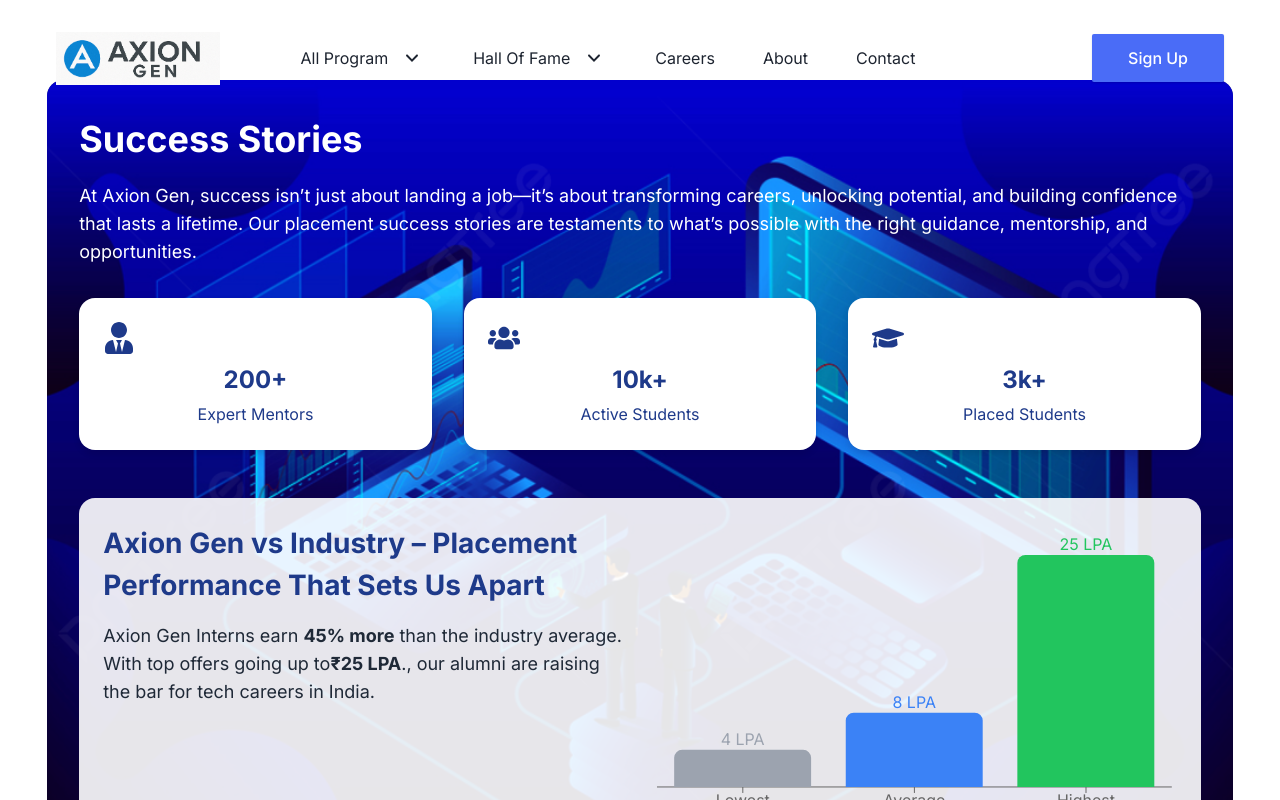
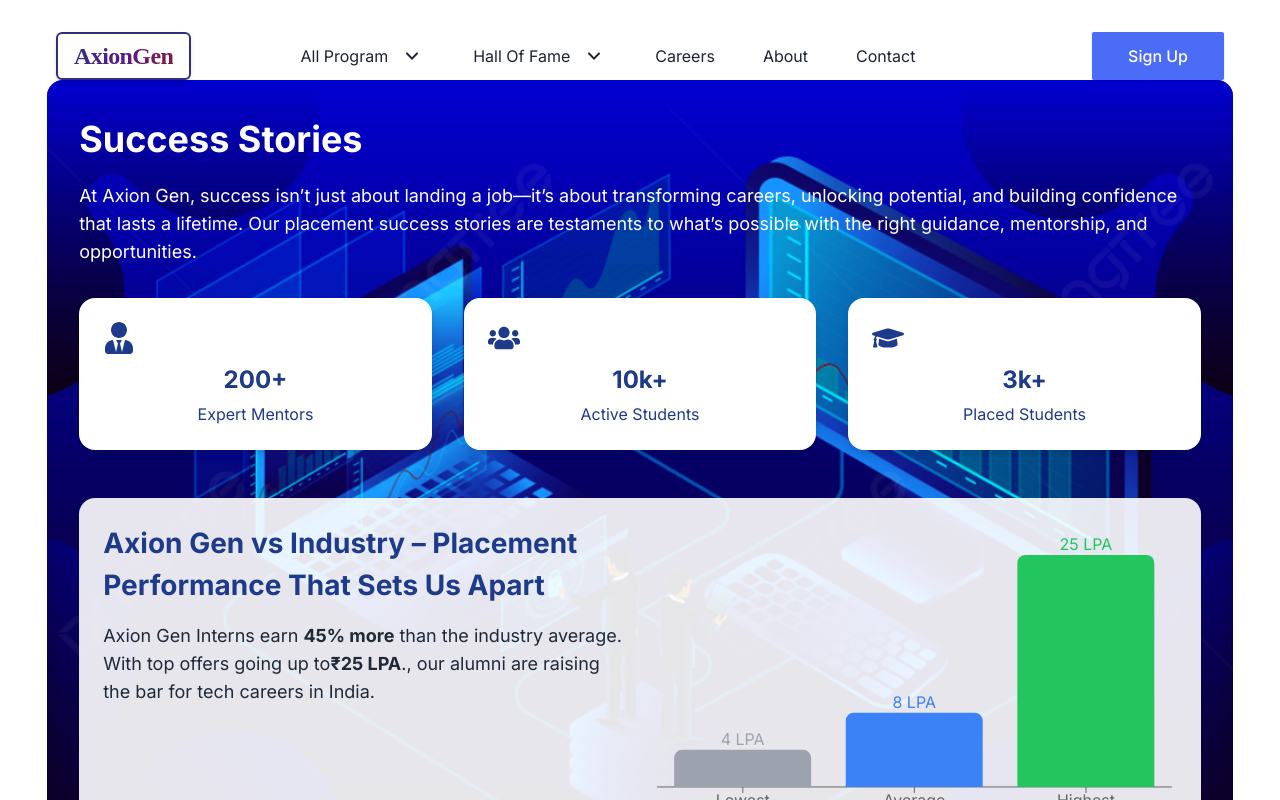
Before and after one commit to satyamgupta7/axion, a Next.js app: page /success in a window 1280 px wide. Shown: the top 800 px of the page. Built offline with nearby package versions, Linux system fonts and the light colour scheme.

Commit message:
Logo Added

```diff
--- a/src/components/Header/index.tsx
+++ b/src/components/Header/index.tsx
@@ -54,14 +54,19 @@
                   sticky ? "py-5 lg:py-2" : "py-8"
                 } `}
               >
-                <Image
+                {/* <Image
                   src="/images/logo/logo01.png"
                   alt="logo"
                   width={140}
                   height={20}
                   className="w-full dark:hidden"
-                />
+                /> */}
                 {/* <div className="text-4xl font-bold">AxionGen</div> */}
+                <div className="inline-block rounded-md border-2 border-indigo-900 bg-white px-4 py-1.5 shadow-md">
+                  <div className="bg-gradient-to-r from-indigo-900 via-purple-900 to-pink-900 bg-clip-text font-[Poppins] text-2xl font-extrabold tracking-tight text-transparent">
+                    AxionGen
+                  </div>
+                </div>
               </Link>
             </div>
             <div className="flex w-full items-center justify-between px-4">
--- a/src/components/Testimonials/index.tsx
+++ b/src/components/Testimonials/index.tsx
@@ -17,6 +17,16 @@
 const testimonialData: Testimonial[] = [
   {
     id: 1,
+    name: "Ankit Sinha",
+    designation: "Full Stack Developer",
+    company: "Infosys",
+    content:
+      "The network engineering internship at Axiongen provided a strong foundation in network protocols and infrastructure. I gained valuable experience with advanced technologies.",
+    image: "/images/testimonials/Ankit.jpg",
+    linkedin: "https://www.linkedin.com/in/ankit-sinhation/",
+  },
+  {
+    id: 2,
     name: "Sumit Kant Jha",
     designation: "Network Engineer",
     company: "Cisco",
@@ -26,7 +36,7 @@
     linkedin: "https://www.linkedin.com/in/sumitkantjha/",
   },
   {
-    id: 2,
+    id: 3,
     name: "Shaik Salman",
     designation: "Cloud Engineer",
     company: "Apna",
@@ -36,7 +46,7 @@
     linkedin: "https://www.linkedin.com/in/shaik-salman-5b4651191/",
   },
   {
-    id: 3,
+    id: 4,
     name: "Mrinal Kumar",
     designation: "Full Stack Developer",
     company: "HyperThink Systems",
@@ -46,7 +56,7 @@
     linkedin: "https://www.linkedin.com/in/mrinal-kumar-5046-backend/",
   },
   {
-    id: 4,
+    id: 5,
     name: "Ujjwal Raj",
     designation: "DevOps Engineer",
     company: "HyperThink Systems",
@@ -56,7 +66,7 @@
     linkedin: "https://www.linkedin.com/in/ujjwal-raj04/",
   },
   {
-    id: 5,
+    id: 6,
     name: "Aniket Kumar",
     designation: "Business Analyst",
     company: "Big Truck",
@@ -66,7 +76,7 @@
     linkedin: "https://www.linkedin.com/in/g-kumar-842578209/",
   },
   {
-    id: 6,
+    id: 7,
     name: "Sanjeev Kumar",
     designation: "Full Stack Java Developer",
     company: "TCS",
@@ -76,7 +86,7 @@
     linkedin: "https://www.linkedin.com/in/sanjeevkmr1210/",
   },
   {
-    id: 7,
+    id: 8,
     name: "Vipin Kumar Dubey",
     designation: "Java Developer",
     company: "Enhancesys Innovation",
@@ -84,16 +94,6 @@
       "The internship at Axiongen provided a great platform to enhance my Java development skills. I gained valuable experience working on real-world projects",
     image: "/images/testimonials/Vipin.jpg",
     linkedin: "https://www.linkedin.com/in/vipin-kumar-dubey-87254b161/",
-  },
-  {
-    id: 8,
-    name: "Ankit Sinha",
-    designation: "Network Engineer",
-    company: "Infosys",
-    content:
-      "The network engineering internship at Axiongen provided a strong foundation in network protocols and infrastructure. I gained valuable experience with advanced technologies.",
-    image: "/images/testimonials/Ankit.jpg",
-    linkedin: "https://www.linkedin.com/in/ankit-sinhation/",
   },
 ];
 
```
